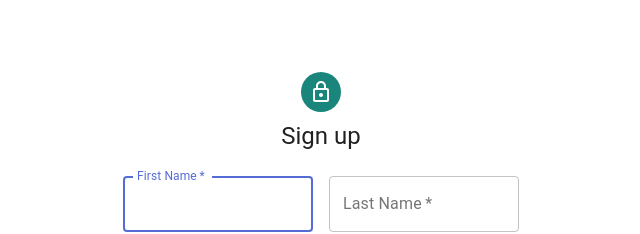
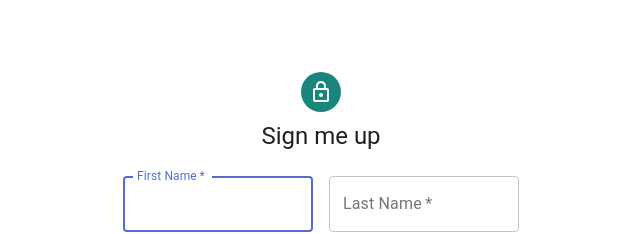
Before and after one commit to eldrgeek/eldr-dangerous, a React (Create React App) app: page / in a window 1280 px wide. Shown: the top 234 px of the page, without its empty margins (319-959 px from the left). Built offline with nearby package versions, Linux system fonts and the light colour scheme.

Commit message:
Added icon and changed text

```diff
--- a/src/Components/Signup.js
+++ b/src/Components/Signup.js
@@ -61,7 +61,7 @@ export default function SignUp() {
           <LockOutlinedIcon />
         </Avatar>
         <Typography component="h1" variant="h5">
-          Sign up
+          Sign me up
         </Typography>
         <form className={classes.form} noValidate>
           <Grid container spacing={2}>
```
Also changed, not shown: 1 other file (tests, documents, lock files or other folders).
